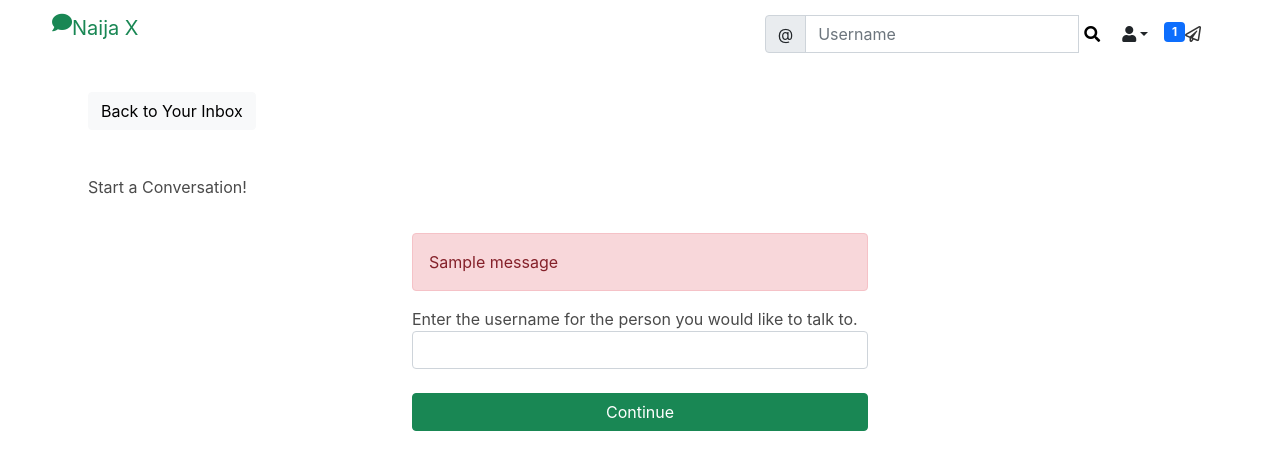
After one commit to onomeb2k/social_media, a Django app: page /social/inbox/create-thread in a window 1280 px wide. The commit adds this page. Shown: the top 470 px of the page. Run offline with Django 5.2, Linux system fonts and the light colour scheme; a user stored in the database is signed in; data comes from the database, SQL or seed files in the repository; both versions use the stored data as it was after the commit; tables that the repository leaves empty hold one stand-in row (values such as "Sample post"); one stand-in notice (Sample message) is shown; some libraries are stand-ins or nearby versions.

Commit message:
added Direct Message Features

```diff
--- a/landing/templates/landing/navbar.html
+++ b/landing/templates/landing/navbar.html
@@ -39,6 +39,9 @@
             <div class="nav-item">
               {% show_notifications %}
             </div>
+            <div class="nav-item inbox-icon-container">
+              <a href="{% url 'inbox' %}" class="inbox-icon"><i class="far fa-paper-plane"></i></a>
+            </div>
           {% endif %}
       </div>
     </div>
--- a/social/forms.py
+++ b/social/forms.py
@@ -1,5 +1,5 @@
 from django import forms
-from .models import Post, Comment
+from .models import Post, Comment, MessageModel
 
 
 
@@ -27,3 +27,16 @@ class CommentForm(forms.ModelForm):
     class Meta:
         model = Comment
         fields = ['comment']
+
+
+class ThreadForm(forms.Form):
+  username = forms.CharField(label='', max_length=100)
+class MessageForm(forms.Form):
+  message = forms.CharField(label='', max_length=1000)
+
+class MessageForm(forms.ModelForm):
+  body = forms.CharField(label='', max_length=1000)
+  image = forms.ImageField(label='Send an Image', required=False)
+  class Meta:
+    model = MessageModel
+    fields = ['body', 'image']
--- a/social/models.py
+++ b/social/models.py
@@ -48,7 +48,7 @@ def save_user_profile(sender, instance, **kwargs):
 
 
 class Notification(models.Model):
-    # 1 = Like, 2 = Comment, 3 = Follow
+      # 1 = Like, 2 = Comment, 3 = Follow, 4 = DM
     notification_type = models.IntegerField(null=True, blank=True)
     to_user = models.ForeignKey(User, related_name='notification_to', on_delete=models.CASCADE, null=True)
     from_user = models.ForeignKey(User, related_name='notification_from', on_delete=models.CASCADE, null=True)
@@ -56,3 +56,18 @@ class Notification(models.Model):
     comment = models.ForeignKey('Comment', on_delete=models.CASCADE, related_name='+', blank=True, null=True)
     date = models.DateTimeField(auto_now_add=True)
     user_has_seen = models.BooleanField(default=False)
+    thread = models.ForeignKey('ThreadModel', on_delete=models.CASCADE, related_name='+', blank=True, null=True)
+
+class ThreadModel(models.Model):
+  user = models.ForeignKey(User, on_delete=models.CASCADE, related_name='+')
+  receiver = models.ForeignKey(User, on_delete=models.CASCADE, related_name='+')
+  has_unread = models.BooleanField(default=False)
+
+class MessageModel(models.Model):
+  thread = models.ForeignKey('ThreadModel', related_name='+', on_delete=models.CASCADE, blank=True, null=True)
+  sender_user = models.ForeignKey(User, on_delete=models.CASCADE, related_name='+')
+  receiver_user = models.ForeignKey(User, on_delete=models.CASCADE, related_name='+')
+  body = models.CharField(max_length=1000)
+  image = models.ImageField(upload_to='', blank=True, null=True)
+  date = models.DateTimeField(auto_now_add=True)
+  is_read = models.BooleanField(default=False)
--- /dev/null
+++ b/social/templates/social/create_thread.html
@@ -0,0 +1,40 @@
+{% extends 'landing/base.html' %}
+{% load crispy_forms_tags %}
+
+{% block content %}
+
+<div class="container">
+	<div class="row">
+		<div class="col-md-12 p-5">
+			<a href="{% url 'inbox' %}" class="btn btn-light">Back to Your Inbox</a>
+		</div>
+	</div>
+
+	<div class="row">
+		<div class="col-md-12 p-5">
+			<h3>Start a Conversation!</h3>
+		</div>
+	</div>
+
+	<div class="row justify-content-center mt-3 mb-5">
+		<div class="col-md-5 col-sm-12">
+		  {% if messages %}
+		  {% for message in messages %}
+		  <div class="alert alert-danger" role="alert">
+		  {{ message }}
+		  </div>
+		{% endfor %}
+		{% endif %}
+		<form method="POST">
+		  {% csrf_token %}
+		  <p>Enter the username for the person you would like to talk to.</p>
+		  {{ form | crispy }}
+		  <div class="d-grid gap-2">
+			<button type="submit" class="btn btn-success mt-3">Continue</button>
+		  </div>
+		</form>
+		</div>
+	  </div>
+</div>
+
+{% endblock content %}
--- a/social/templates/social/search.html
+++ b/social/templates/social/search.html
@@ -15,7 +15,7 @@
                     </p>
                 </div>
                 <p>{{ profile.location }}</p>
-                {% endif %}
+
                 <p>Followers: {{ profile.followers.all.count }}</p>
             </div>
         </div>
--- a/social/templates/social/show_notifications.html
+++ b/social/templates/social/show_notifications.html
@@ -1,10 +1,7 @@
-{% load static %}
+
 <div class="dropdown">
 	<span class="badge bg-primary notification-badge" onclick="showNotifications()">{{ notifications.count }}</span>
-
 	<div class="dropdown-content d-none" id="notification-container">
-    <!-- BOOTSTRAP 5 -->
-
 		{% for notification in notifications %}
 			{% if notification.post %}
 				{% if notification.notification_type == 1 %}
@@ -24,13 +21,17 @@
 					<a href="{% url 'post-notification' notification.pk notification.comment.post.pk %}">@{{ notification.from_user }} liked your comment</a>
 					<span class="dropdown-item-close" onclick="removeNotification(`{% url 'notification-delete' notification.pk %}`, `{{ request.path }}`)">&times;</span>
 				</div>
-        {% endif %}
-        {% if notification.notification_type == 2 %}
+				{% elif notification.notification_type == 2 %}
 				<div class="dropdown-item-parent">
 					<a href="{% url 'post-notification' notification.pk notification.comment.post.pk %}">@{{ notification.from_user }} replied to your comment</a>
 					<span class="dropdown-item-close" onclick="removeNotification(`{% url 'notification-delete' notification.pk %}`, `{{ request.path }}`)">&times;</span>
 				</div>
 				{% endif %}
+			{% elif notification.thread %}
+				<div class="dropdown-item-parent">
+					<a href="{% url 'thread-notification' notification.pk notification.thread.pk %}">@{{ notification.from_user }} sent you a message</a>
+					<span class="dropdown-item-close" onclick="removeNotification(`{% url 'notification-delete' notification.pk %}`, `{{ request.path }}`)">&times;</span>
+				</div>
 			{% else %}
 			<div class="dropdown-item-parent">
 					<a href="{% url 'follow-notification' notification.pk notification.from_user.profile.pk %}">@{{ notification.from_user }} has started following you</a>
@@ -40,4 +41,3 @@
 			{% endfor %}
 		</div>
 	</div>
-</div>
--- a/social/urls.py
+++ b/social/urls.py
@@ -1,7 +1,7 @@
 from django.urls import path
 from .views import PostListView, PostDetailView, PostEditView, PostDeleteView, CommentDeleteView, ProfileView, ProfileEditView
 from .views import AddDislike, AddLike, AddFollower, RemoveFollower, UserSearch, ListFollowers, AddCommentLike, AddCommentDislike, CommentReplyView
-from .views import PostNotification, FollowNotification, RemoveNotification
+from .views import PostNotification, FollowNotification, RemoveNotification, ListThreads, CreateMessage, CreateThread, ThreadView, ThreadNotification
 
 urlpatterns = [
     path('', PostListView.as_view(), name='post-list'),
@@ -23,7 +23,11 @@ urlpatterns = [
     path('post/<int:post_pk>/comment/reply/<int:pk>', CommentReplyView.as_view(), name='comment-reply'),
     path('notification/<int:notification_pk>/post/<int:object_pk>', PostNotification.as_view(), name='post-notification'),
     path('notification/<int:notification_pk>/follow/<int:object_pk>', FollowNotification.as_view(), name='follow-notification'),
-    path('notification/delete/<int:notification_pk>', RemoveNotification.as_view(), name='notification-delete')
-
+    path('notification/delete/<int:notification_pk>', RemoveNotification.as_view(), name='notification-delete'),
+    path('inbox/', ListThreads.as_view(), name='inbox'),
+    path('inbox/create-thread', CreateThread.as_view(), name='create-thread'),
+    path('inbox/<int:pk>/', ThreadView.as_view(), name='thread'),
+    path('inbox/<int:pk>/create-message/', CreateMessage.as_view(), name='create-message'),
+    path('notification/<int:notification_pk>/thread/<int:object_pk>', ThreadNotification.as_view(), name='thread-notification'),
 
 ]
--- a/social/views.py
+++ b/social/views.py
@@ -3,11 +3,12 @@ from django.urls import reverse_lazy
 from django.contrib.auth.mixins import UserPassesTestMixin, LoginRequiredMixin
 from django.views import View
 from django.views.generic.edit import UpdateView, DeleteView
-from .models import Post, Comment, UserProfile, Notification
-from .forms import PostForm, CommentForm
+from .models import Post, Comment, UserProfile, Notification, ThreadModel, MessageModel
+from .forms import PostForm, CommentForm, ThreadForm, MessageForm
 from django.http import HttpResponseRedirect
 from django.db.models import Q
-
+from django.contrib import messages
+from django.contrib.auth.models import User
 
 class PostListView(LoginRequiredMixin, View):
     def get(self, request, *args, **kwargs):
@@ -294,9 +295,87 @@ class FollowNotification(View):
         notification.save()
         return redirect('profile', pk=object_pk)
 
+class ThreadNotification(View):
+    def get(self, request, notification_pk, object_pk, *args, **kwargs):
+        notification = Notification.objects.get(pk=notification_pk)
+        thread = ThreadModel.objects.get(pk=object_pk)
+
+        notification.user_has_seen = True
+        notification.save()
+
+        return redirect('thread', pk=object_pk)
+
 class RemoveNotification(View):
     def delete(self, request, notification_pk, *args, **kwargs):
         notification = Notification.objects.get(pk=notification_pk)
         notification.user_has_seen = True
         notification.save()
         return HttpResponse('Success', content_type='text/plain')
+
+class CreateThread(View):
+  def get(self, request, *args, **kwargs):
+    form = ThreadForm()
+    context = {
+      'form': form
+    }
+    return render(request, 'social/create_thread.html', context)
+
+  def post(self, request, *args, **kwargs):
+    form = ThreadForm(request.POST)
+    username = request.POST.get('username')
+    try:
+        receiver = User.objects.get(username=username)
+        if ThreadModel.objects.filter(user=request.user, receiver=receiver).exists():
+            thread = ThreadModel.objects.filter(user=request.user, receiver=receiver)[0]
+            return redirect('thread', pk=thread.pk)
+        if form.is_valid():
+            sender_thread = ThreadModel(
+            user=request.user,
+            receiver=receiver
+            )
+            sender_thread.save()
+            thread_pk = sender_thread.pk
+
+            return redirect('thread', pk=thread_pk)
+    except:
+        messages.error(request, 'User not found.')
+    return redirect('create-thread')
+
+class ListThreads(View):
+    def get(self, request, *args, **kwargs):
+        threads = ThreadModel.objects.filter(Q(user=request.user) | Q(receiver=request.user))
+
+        context = {
+            'threads': threads
+        }
+
+        return render(request, 'social/inbox.html', context)
+
+class CreateMessage(View):
+    def post(self, request, pk, *args, **kwargs):
+        form = MessageForm(request.POST, request.FILES)
+        thread = ThreadModel.objects.get(pk=pk)
+        if thread.receiver == request.user:
+            receiver = thread.user
+        else:
+            receiver = thread.receiver
+        if form.is_valid():
+            message = form.save(commit=False)
+            message.thread = thread
+            message.sender_user = request.user
+            message.receiver_user = receiver
+            message.save()
+            notification = Notification.objects.create(notification_type=4, from_user=request.user, to_user=receiver, thread=thread)
+        return redirect('thread', pk=pk)
+
+class ThreadView(View):
+  def get(self, request, pk, *args, **kwargs):
+    form = MessageForm()
+    thread = ThreadModel.objects.get(pk=pk)
+    message_list = MessageModel.objects.filter(thread__pk__contains=pk)
+    context = {
+      'thread': thread,
+      'form': form,
+      'message_list': message_list
+    }
+    return render(request, 'social/thread.html', context)
--- a/static/styles.css
+++ b/static/styles.css
@@ -72,3 +72,32 @@
     border-radius: 10px;
     margin-bottom: 10px;
     }
+    .inbox-icon-container {
+      margin-right: 15px;
+    }
+    .inbox-icon {
+      color: #333;
+      transition: 0.5s;
+    }
+    .inbox-icon:hover {
+      transition: 0.5s;
+    }
+    .sent-message {
+      background-color: #f3f3f3;
+      border-radius: 30px;
+      padding: 10px 25px;
+      width: 25%
+    }
+    .received-message {
+      background-color: rgb(1, 196, 255);
+      color: #fff;
+      border-radius: 30px;
+      padding: 10px 25px;
+      width: 25%;
+      float: right;
+    }
+    .empty-text {
+      color: #777;
+      font-size: 1.5rem;
+      text-align: center;
+    }
```
Also changed, not shown: social/templates/social/inbox.html (added, +30 -0 lines), social/templates/social/thread.html (added, +68 -0 lines), db.sqlite3, social/migrations/0010_threadmodel_messagemodel.py (added), social/migrations/0011_notification_thread.py (added), 1 other file. Lines whose indentation alone changed are shown as unchanged.
